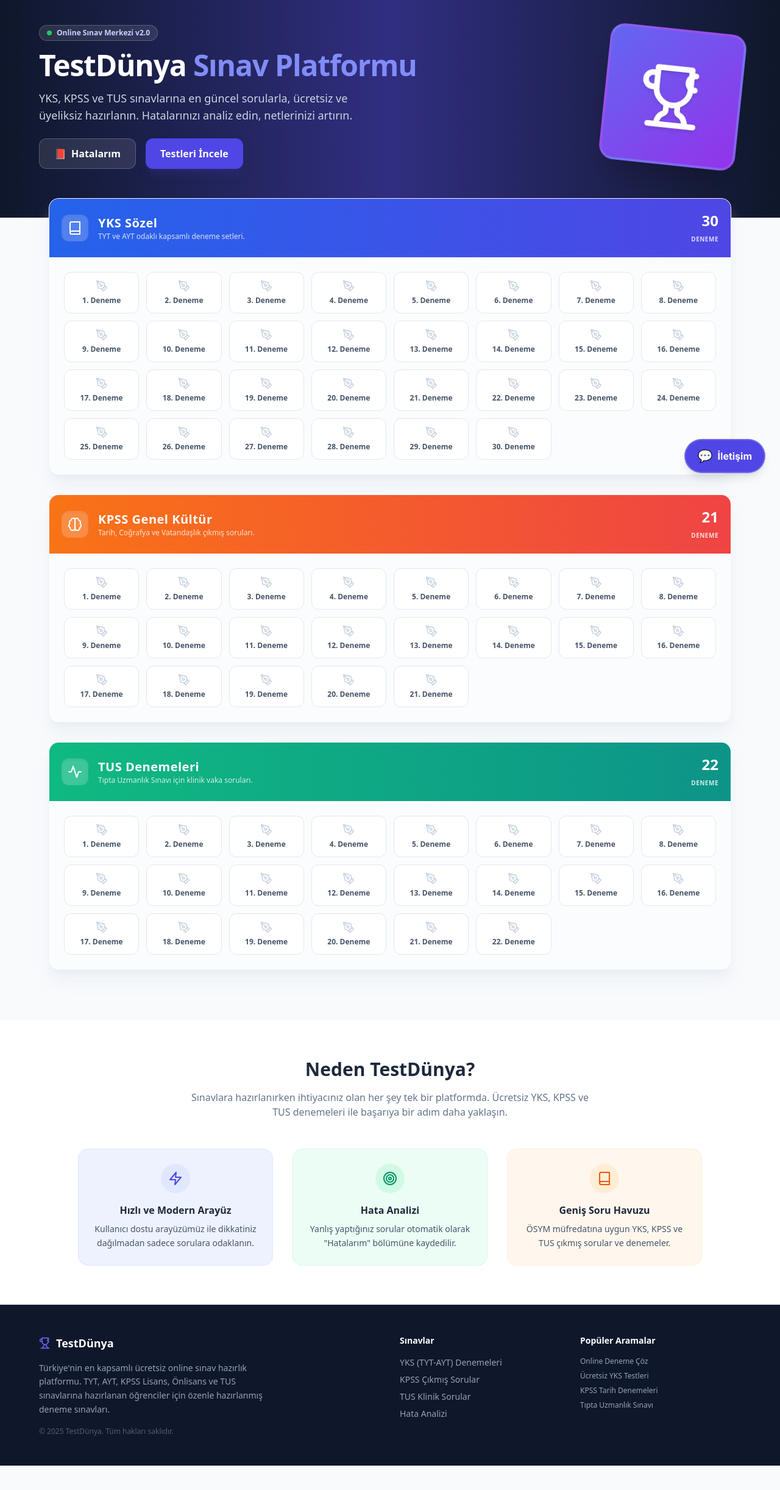
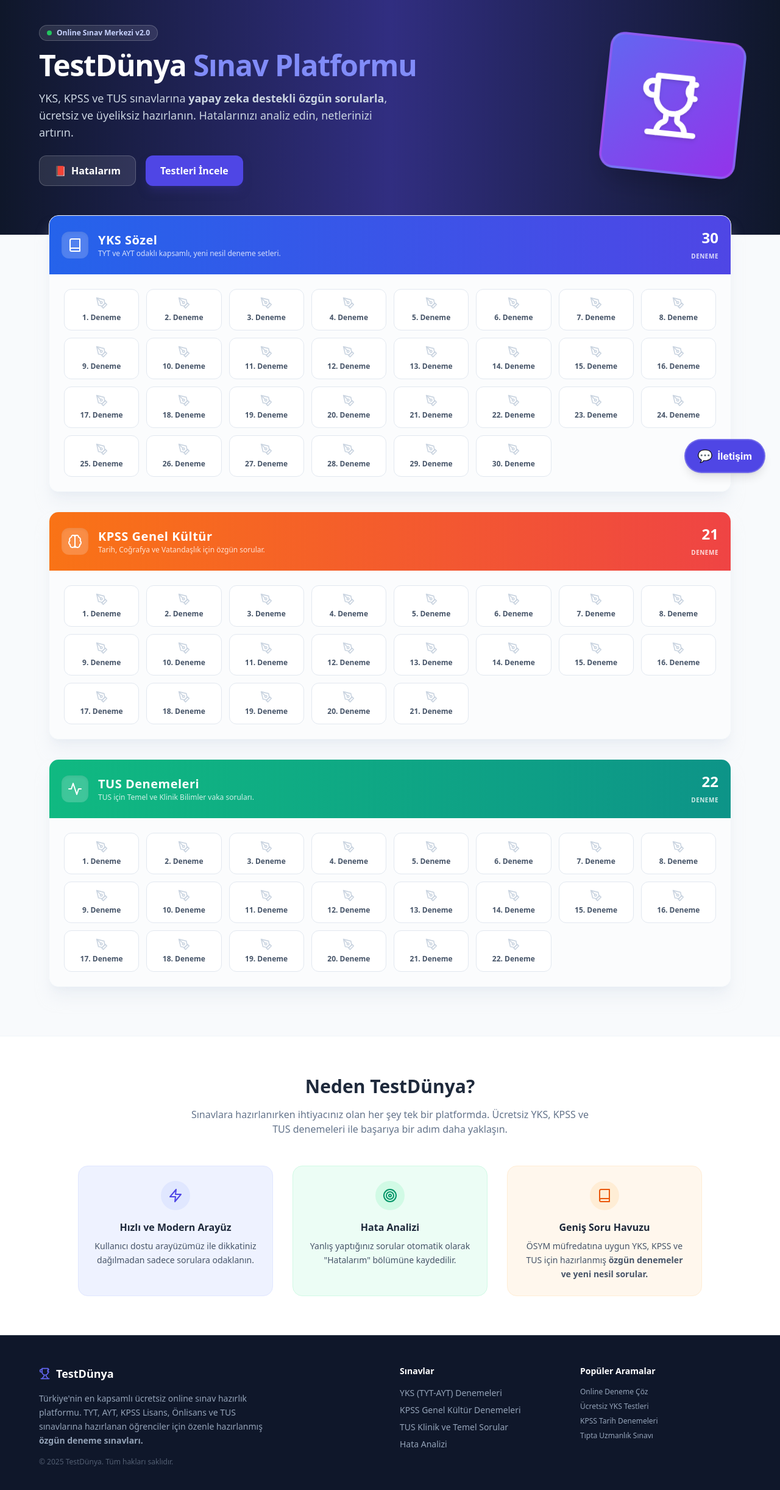
Before and after one commit to kuarkcoin/testdunya, a Next.js app: page / in a window 1280 px wide. Shown: the top 2444 px of the page at 61% size. Before the commit the page ends 2404 px from the top, so only its background shows below. Built offline with nearby package versions, Linux system fonts and the light colour scheme.

Commit message:
Update page.tsx

```diff
--- a/app/page.tsx
+++ b/app/page.tsx
@@ -36,7 +36,7 @@ const examConfig = [
     prefix: 'yks-sozel-deneme',
     title: 'YKS Sözel',
     count: 30,
-    desc: 'TYT ve AYT odaklı kapsamlı deneme setleri.',
+    desc: 'TYT ve AYT odaklı kapsamlı, yeni nesil deneme setleri.',
     icon: <Book className="w-6 h-6 text-white" />,
     gradient: 'from-blue-600 to-indigo-600',
     border: 'border-blue-100',
@@ -47,7 +47,7 @@ const examConfig = [
     prefix: 'kpss-sozel',
     title: 'KPSS Genel Kültür',
     count: 21,
-    desc: 'Tarih, Coğrafya ve Vatandaşlık çıkmış soruları.',
+    desc: 'Tarih, Coğrafya ve Vatandaşlık için özgün sorular.',
     icon: <Brain className="w-6 h-6 text-white" />,
     gradient: 'from-orange-500 to-red-500',
     border: 'border-orange-100',
@@ -58,7 +58,7 @@ const examConfig = [
     prefix: 'tus-deneme',
     title: 'TUS Denemeleri',
     count: 22,
-    desc: 'Tıpta Uzmanlık Sınavı için klinik vaka soruları.',
+    desc: 'TUS için Temel ve Klinik Bilimler vaka soruları.',
     icon: <Activity className="w-6 h-6 text-white" />,
     gradient: 'from-emerald-500 to-teal-600',
     border: 'border-emerald-100',
@@ -79,7 +79,7 @@ export default function HomePage() {
   return (
     <main className="min-h-screen bg-slate-50 font-sans text-slate-800">
 
-      {/* --- HERO SECTION (Kompakt ve Modern) --- */}
+      {/* --- HERO SECTION --- */}
       <div className="bg-gradient-to-r from-slate-900 via-indigo-900 to-slate-900 text-white pb-20 pt-10 px-4 mb-8">
         <div className="max-w-6xl mx-auto flex flex-col md:flex-row items-center justify-between gap-8">
 
@@ -96,7 +96,7 @@ export default function HomePage() {
               TestDünya <span className="text-indigo-400">Sınav Platformu</span>
             </h1>
             <p className="text-slate-300 text-base md:text-lg max-w-xl leading-relaxed">
-              YKS, KPSS ve TUS sınavlarına en güncel sorularla, ücretsiz ve üyeliksiz hazırlanın.
+              YKS, KPSS ve TUS sınavlarına <strong>yapay zeka destekli özgün sorularla</strong>, ücretsiz ve üyeliksiz hazırlanın.
               Hatalarınızı analiz edin, netlerinizi artırın.
             </p>
 
@@ -110,7 +110,7 @@ export default function HomePage() {
             </div>
           </div>
 
-          {/* Sağ taraf görseli (Soyut ikon) */}
+          {/* Sağ taraf görseli */}
           <div className="md:w-1/3 flex justify-center md:justify-end">
              <div className="relative w-40 h-40 md:w-56 md:h-56 bg-gradient-to-br from-indigo-500 to-purple-600 rounded-3xl rotate-6 shadow-2xl flex items-center justify-center border-4 border-white/10 backdrop-blur-md">
                 <Trophy className="w-20 h-20 md:w-28 md:h-28 text-white drop-shadow-md" />
@@ -155,7 +155,7 @@ export default function HomePage() {
                     <Link
                       key={num}
                       href={`/test/${testLinkId}`}
-                      title={`${exam.title} ${num}. Deneme Sınavı`}
+                      title={`${exam.title} ${num}. Özgün Deneme`}
                       className={`
                         group relative flex flex-col items-center justify-center py-3 px-2 rounded-xl border transition-all duration-200
                         ${isDone
@@ -185,7 +185,7 @@ export default function HomePage() {
         ))}
       </div>
 
-      {/* --- SEO & FEATURES SECTION (YENİ EKLENDİ) --- */}
+      {/* --- SEO & FEATURES SECTION --- */}
       <section className="bg-white border-t border-slate-100 py-16 px-4">
         <div className="max-w-5xl mx-auto">
           <div className="text-center mb-12">
@@ -221,14 +221,14 @@ export default function HomePage() {
               </div>
               <h3 className="font-bold text-slate-800 mb-2">Geniş Soru Havuzu</h3>
               <p className="text-sm text-slate-600 leading-relaxed">
-                ÖSYM müfredatına uygun YKS, KPSS ve TUS çıkmış sorular ve denemeler.
+                ÖSYM müfredatına uygun YKS, KPSS ve TUS için hazırlanmış <strong>özgün denemeler ve yeni nesil sorular.</strong>
               </p>
             </div>
           </div>
         </div>
       </section>
 
-      {/* --- FOOTER (SEO İÇİN ÖNEMLİ) --- */}
+      {/* --- FOOTER --- */}
       <footer className="bg-slate-900 text-slate-400 py-12 px-4 border-t border-slate-800">
         <div className="max-w-6xl mx-auto grid md:grid-cols-4 gap-8 text-sm">
           <div className="col-span-1 md:col-span-2">
@@ -238,7 +238,7 @@ export default function HomePage() {
             <p className="leading-relaxed mb-4 max-w-sm">
               Türkiye'nin en kapsamlı ücretsiz online sınav hazırlık platformu.
               TYT, AYT, KPSS Lisans, Önlisans ve TUS sınavlarına hazırlanan öğrenciler için
-              özenle hazırlanmış deneme sınavları.
+              özenle hazırlanmış <strong>özgün deneme sınavları.</strong>
             </p>
             <p className="text-xs opacity-50">&copy; 2025 TestDünya. Tüm hakları saklıdır.</p>
           </div>
@@ -247,8 +247,8 @@ export default function HomePage() {
             <h5 className="text-white font-bold mb-4">Sınavlar</h5>
             <ul className="space-y-2">
               <li><Link href="#exams" className="hover:text-white transition-colors">YKS (TYT-AYT) Denemeleri</Link></li>
-              <li><Link href="#exams" className="hover:text-white transition-colors">KPSS Çıkmış Sorular</Link></li>
-              <li><Link href="#exams" className="hover:text-white transition-colors">TUS Klinik Sorular</Link></li>
+              <li><Link href="#exams" className="hover:text-white transition-colors">KPSS Genel Kültür Denemeleri</Link></li>
+              <li><Link href="#exams" className="hover:text-white transition-colors">TUS Klinik ve Temel Sorular</Link></li>
               <li><Link href="/mistakes" className="hover:text-white transition-colors">Hata Analizi</Link></li>
             </ul>
           </div>
```
